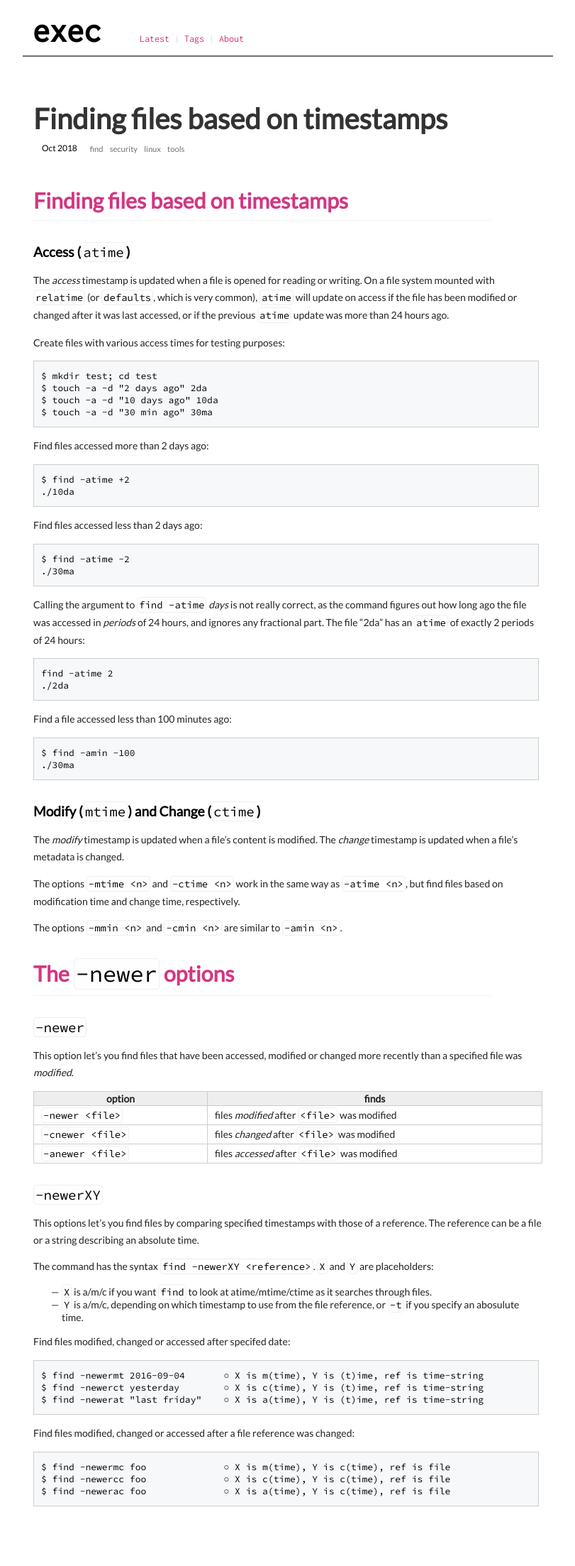
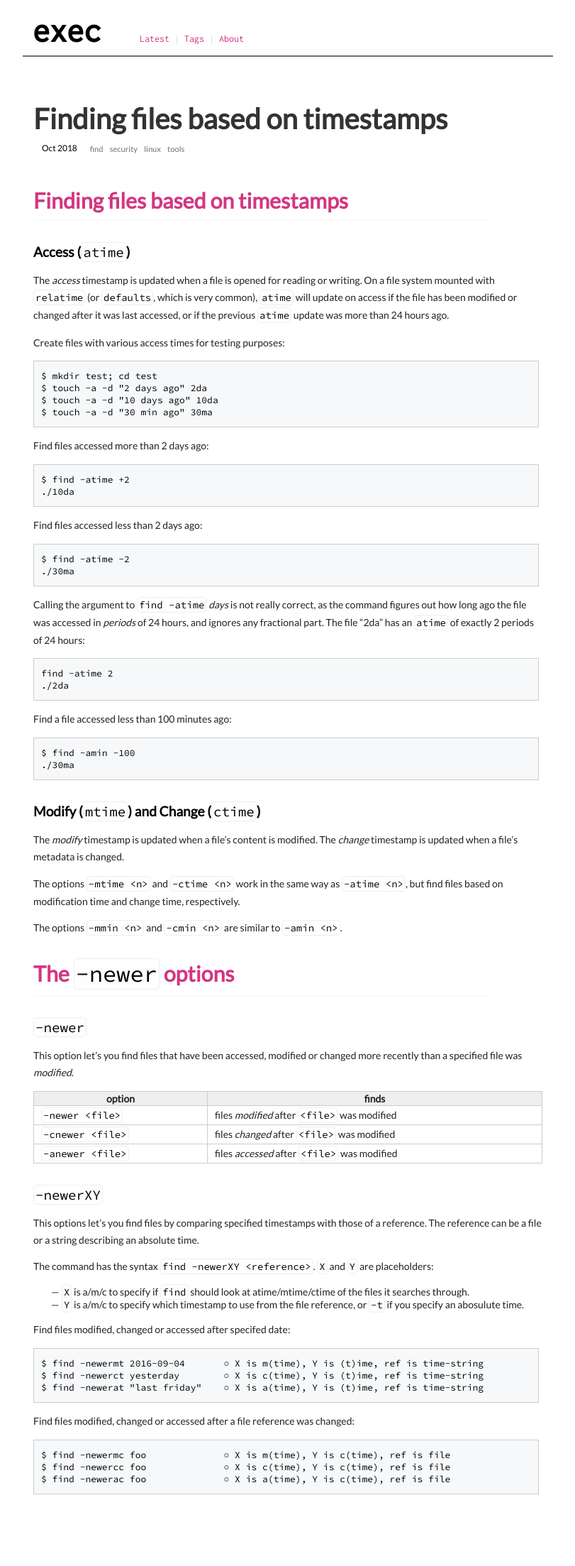
Before and after one commit to execas/execas.github.io, a Jekyll site: the page built from _posts/2018-10-30-finding-files-based-on-timestamps.md, in a window 1280 px wide. Shown: the whole page at 71% size, without its empty margins (234-1045 px from the left). Built offline with Jekyll 4.4.1, drawn with Linux system fonts in a browser that asks for light colours.

Commit message:
Update 2018-10-30-finding-files-based-on-timestamps.md

```diff
--- a/_posts/2018-10-30-finding-files-based-on-timestamps.md
+++ b/_posts/2018-10-30-finding-files-based-on-timestamps.md
@@ -77,8 +77,8 @@ This options let's you find files by comparing specified timestamps with those o
 
 The command has the syntax `find -newerXY <reference>`. `X` and `Y` are placeholders:
 
- - `X` is a/m/c if you want `find` to look at atime/mtime/ctime as it searches through files.
- - `Y` is a/m/c, depending on which timestamp to use from the file reference, or `-t` if you specify an abosulute time.
+ - `X` is a/m/c to specify if `find` should look at atime/mtime/ctime of the files it searches through.
+ - `Y` is a/m/c to specify which timestamp to use from the file reference, or `-t` if you specify an abosulute time.
 
 
 Find files modified, changed or accessed after specifed date:
```
